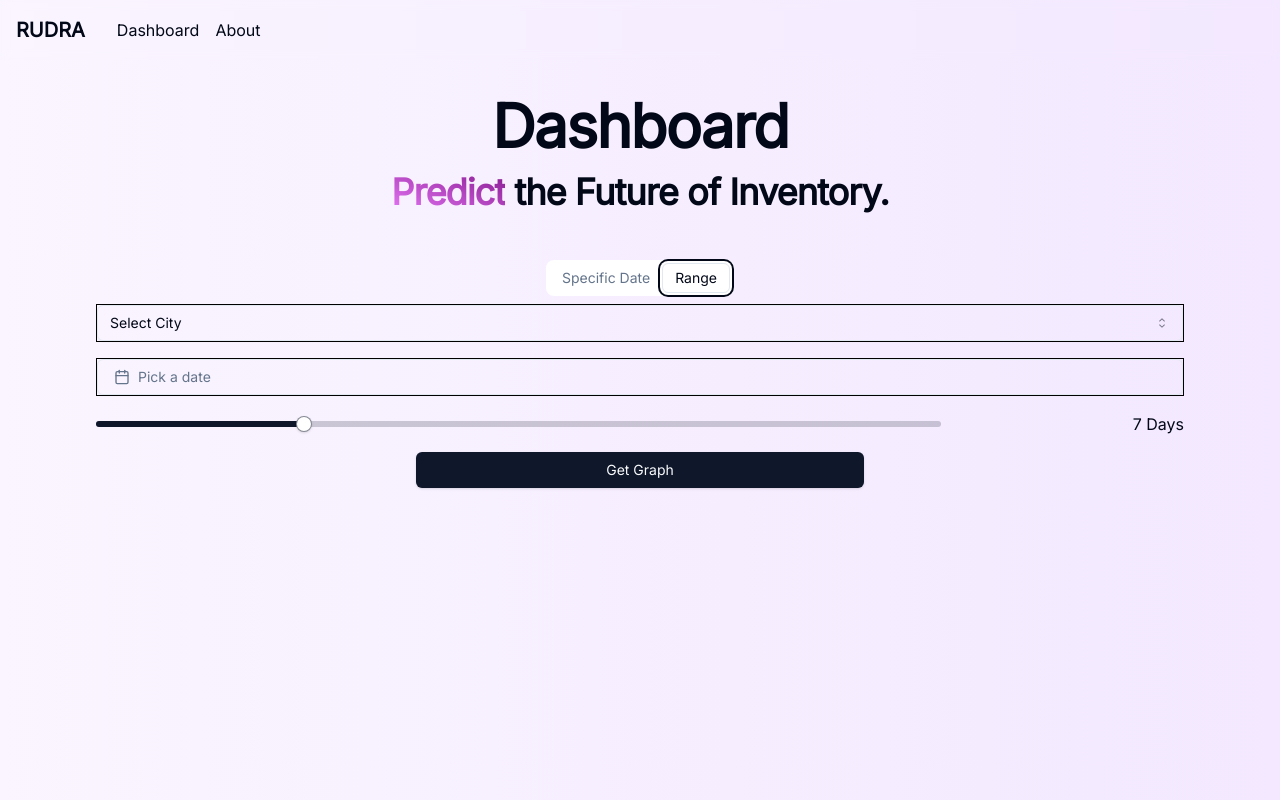
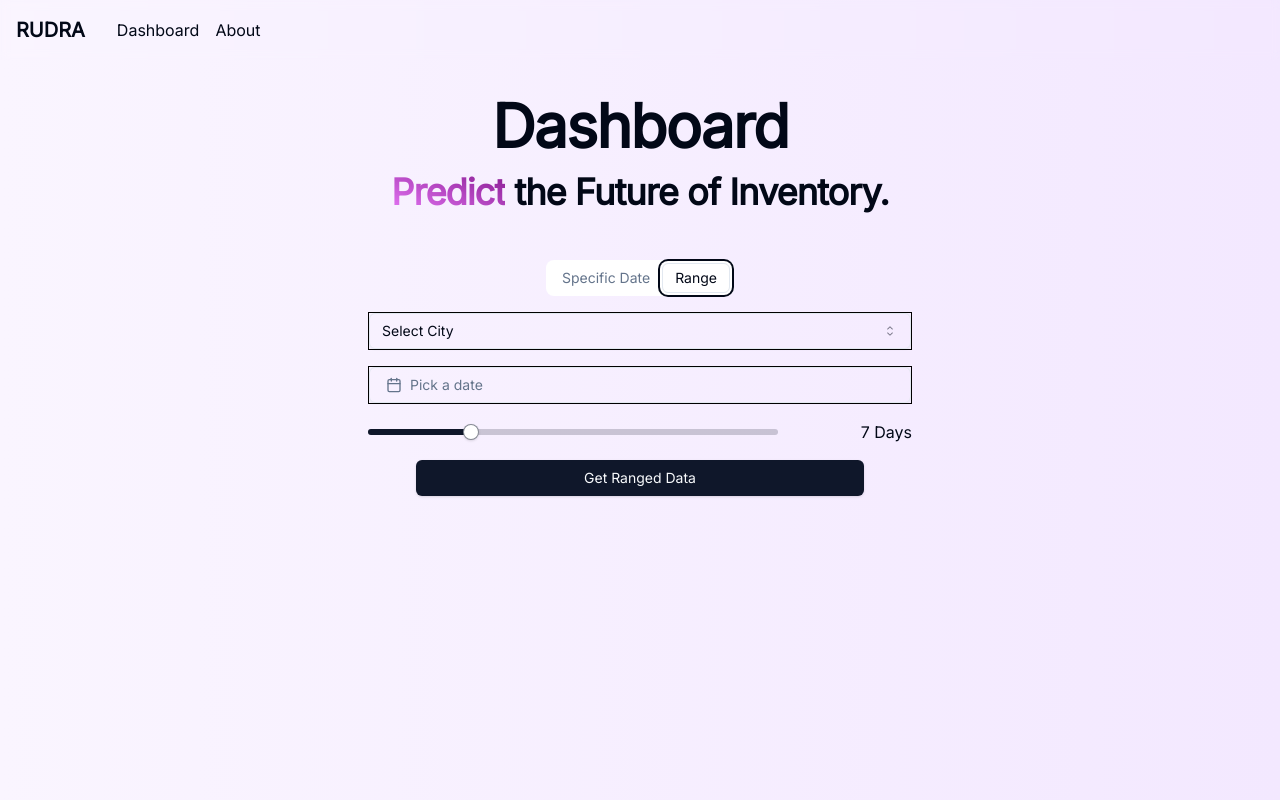
Before and after one commit to so-sc/rudra-nivhack, a Next.js app in the folder frontend/: page /dashboard in a window 1280 px wide. Both pictures are taken after a click on the tab "Range". Shown: the top 800 px of the page. Built offline with nearby package versions, Linux system fonts and the light colour scheme.

Commit message:
ranged data is working

```diff
--- a/frontend/src/components/dashboard.tsx
+++ b/frontend/src/components/dashboard.tsx
@@ -70,7 +70,7 @@ export default function Dashboard() {
       <div className={`py-4 mx-auto grid w-full gap-8 place-items-center`}>
         <Tabs
           defaultValue="specific"
-          className="w-full flex flex-col items-center h-72 justify-start min-h-screen"
+          className="w-full flex flex-col items-center justify-start min-h-screen"
         >
           <TabsList>
             <TabsTrigger value="specific">Specific Date</TabsTrigger>
@@ -79,7 +79,7 @@ export default function Dashboard() {
           <TabsContent value="specific" className="w-full min-h-screen">
             <PredictForm />
           </TabsContent>
-          <TabsContent value="range" className="w-full">
+          <TabsContent value="range" className="w-full min-h-screen">
             <RangeForm />
           </TabsContent>
         </Tabs>
--- a/frontend/src/components/predict-form.tsx
+++ b/frontend/src/components/predict-form.tsx
@@ -128,7 +128,7 @@ export default function PredictForm() {
           </div>
         </form>
       </div>
-      {res ? (
+      {res && data ? (
         <div className="">
           <CSVDisplay data={data} res={res} />
         </div>
--- a/frontend/src/components/range-form.tsx
+++ b/frontend/src/components/range-form.tsx
@@ -5,6 +5,14 @@ import {
   SelectTrigger,
   SelectValue,
 } from "@/components/ui/select"
+import {
+  Table,
+  TableBody,
+  TableCell,
+  TableHead,
+  TableHeader,
+  TableRow,
+} from "@/components/ui/table"
 import { Button } from "@/components/ui/button"
 import { DatePicker } from "@/components/date-picker"
 import { Data } from "@/lib/types"
@@ -49,7 +57,7 @@ export default function RangeForm() {
   console.log(res)
 
   return (
-    <div className="w-full flex mb-16">
+    <div className="w-1/2 mx-auto mt-2 flex mb-16">
       <form onSubmit={handleFormSubmit} className="w-full">
         <div className="transition-all w-full flex flex-col items-center gap-4">
           <div className="w-full border-black border">
@@ -79,19 +87,45 @@ export default function RangeForm() {
             <p className="basis-1/4 text-right">{data?.days || 7} Days</p>
           </div>
           <Button type="submit" className="max-w-md w-full">
-            <Link
-              href={{
-                pathname: "/inventory",
-                query: {
-                  data: response,
-                },
-              }}
-              className="w-full"
-            >
-              Get Graph
-            </Link>
+            Get Ranged Data
           </Button>
         </div>
+        {res ? (
+          <>
+            <h2 className="scroll-m-20 mt-8 text-3xl lg:text-4xl font-semibold tracking-tight transition-colors first:mt-0">
+              Range of Prediction of products in {data?.city}
+            </h2>
+            <Table className="overflow-x-scroll w-full min-w-[25rem] no-scroll mt-8">
+              {/* <TableCaption>Required Inventory.</TableCaption> */}
+              <TableHeader>
+                <TableRow>
+                  <TableHead>Date</TableHead>
+                  <TableHead>Iphone</TableHead>
+                  <TableHead>Kurtha</TableHead>
+                  <TableHead>Umbrella</TableHead>
+                </TableRow>
+              </TableHeader>
+              <TableBody>
+                {res.data.map((item: any) => (
+                  <TableRow key={item.date}>
+                    <TableCell className="font-medium">{item.date}</TableCell>
+                    <TableCell className="font-medium">
+                      {item.product.iphone}
+                    </TableCell>
+                    <TableCell className="font-medium">
+                      {item.product.kurtha}
+                    </TableCell>
+                    <TableCell className="font-medium">
+                      {item.product.umbrella}
+                    </TableCell>
+                  </TableRow>
+                ))}
+              </TableBody>
+            </Table>
+          </>
+        ) : (
+          ""
+        )}
       </form>
     </div>
   )
```
